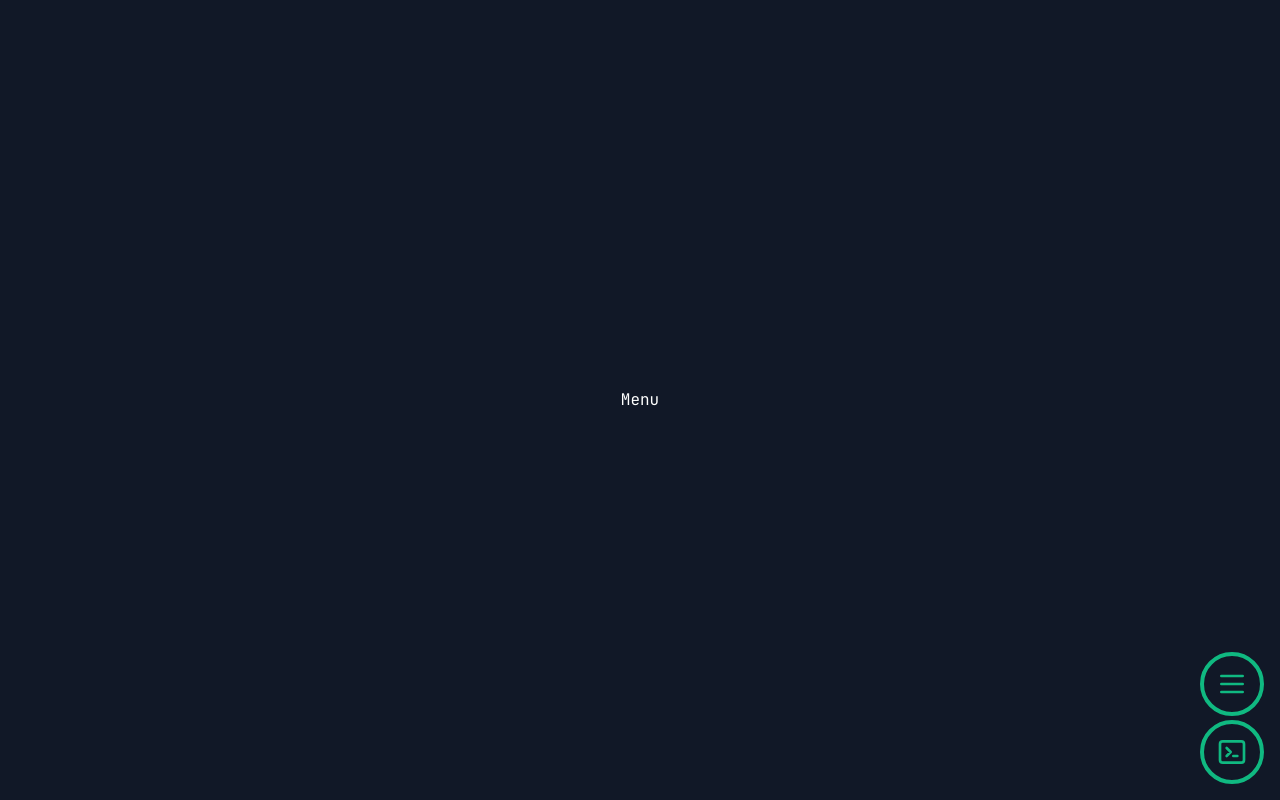
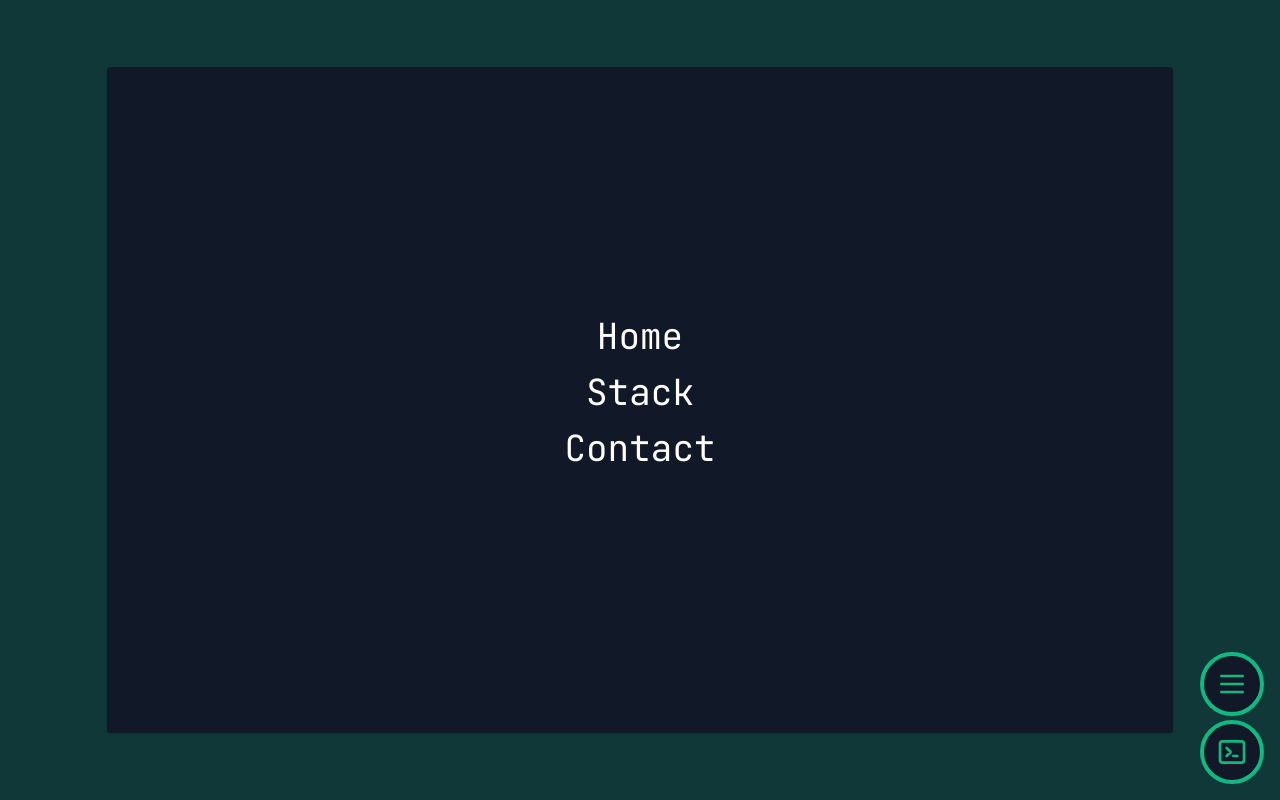
Before and after one commit to iamthismarvin/marvin.dev-v2, a Vue app: page / in a window 1280 px wide. Both pictures are taken after a click on the button 1232 px from the left and 684 px from the top of the page. Shown: the top 800 px of the page. Built offline with nearby package versions, Linux system fonts and the light colour scheme.

Commit message:
NEW: Add [Menu] functionality.

```diff
--- /dev/null
+++ b/src/assets/scripts/scrollOptions.ts
@@ -0,0 +1,11 @@
+const scrollOptions = {
+  easing: 'ease-in-out',
+  lazy: false,
+  offset: 0,
+  force: true,
+  cancelable: false,
+  x: false,
+  y: true,
+};
+
+export default scrollOptions;
--- a/src/components/Menu.vue
+++ b/src/components/Menu.vue
@@ -1,13 +1,50 @@
 <template>
-  <nav class="bg-gray-900 flex flex-col h-screen items-center justify-center text-white w-screen">
-    Menu
+  <nav class="flex flex-col h-screen items-center justify-center text-white w-screen">
+    <div class="absolute bg-gray-900 h-full opacity-80 w-full" @click="closeMenu()"></div>
+    <div
+      class="bg-gray-900 flex flex-col items-center justify-center h-5/6 rounded shadow w-5/6 z-50"
+    >
+      <ul class="text-center">
+        <li
+          v-for="section in sections"
+          :key="section.index"
+          @click="scrollTo(section)"
+          class="cursor-pointer text-4xl mb-4"
+        >
+          {{ section }}
+        </li>
+      </ul>
+    </div>
   </nav>
 </template>
 
 <script lang="ts">
+import scrollOptions from '@/assets/scripts/scrollOptions';
 import Vue from 'vue';
+import { mapActions } from 'vuex';
 
 export default Vue.extend({
   name: 'Menu',
+  data: () => ({
+    sections: ['Home', 'Stack', 'Contact'],
+  }),
+  methods: {
+    ...mapActions({
+      SET_MENU_STATE: 'menu/SET_MENU_STATE',
+    }),
+    closeMenu() {
+      this.SET_MENU_STATE(false);
+    },
+    scrollTo(section: string) {
+      this.$scrollTo(`#${section}`, 750, scrollOptions);
+    },
+  },
+  mounted() {
+    window.addEventListener('keyup', event => {
+      if (event.key === 'Escape') {
+        this.closeMenu();
+      }
+    });
+  },
 });
 </script>
--- a/src/components/Terminal/Terminal.vue
+++ b/src/components/Terminal/Terminal.vue
@@ -26,6 +26,7 @@
 <script>
 import Vue from 'vue';
 import parser from '@/components/Terminal/scripts/parser';
+import scrollOptions from '@/assets/scripts/scrollOptions';
 import { mapActions } from 'vuex';
 
 export default Vue.extend({
@@ -43,15 +44,7 @@ export default Vue.extend({
       this.entries.push(this.input);
       switch (result[0]) {
         case 'CD':
-          this.$scrollTo(`#${result[1]}`, 750, {
-            easing: 'ease-in-out',
-            lazy: false,
-            offset: 0,
-            force: true,
-            cancelable: false,
-            x: false,
-            y: true,
-          });
+          this.$scrollTo(`#${result[1]}`, 750, scrollOptions);
           this.entries.push(result[2]);
           break;
         case 'CLEAR':
```
